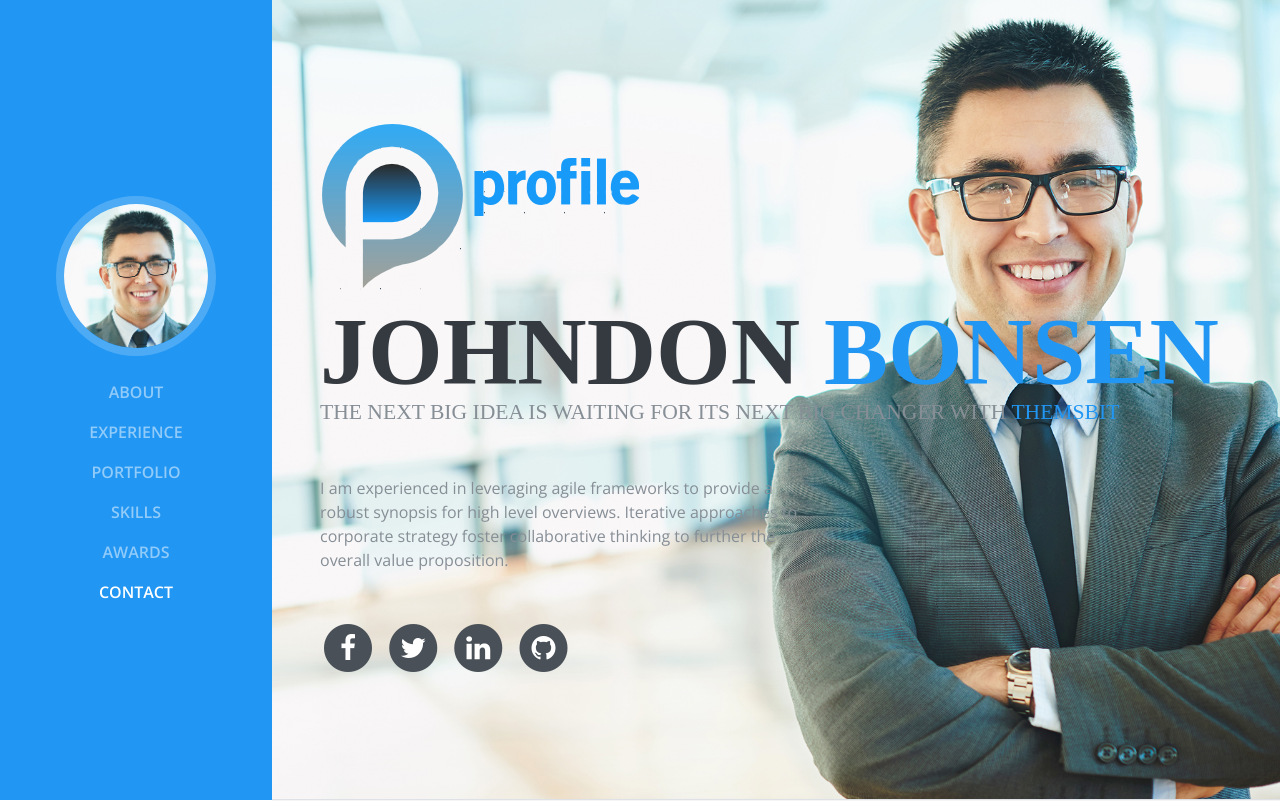
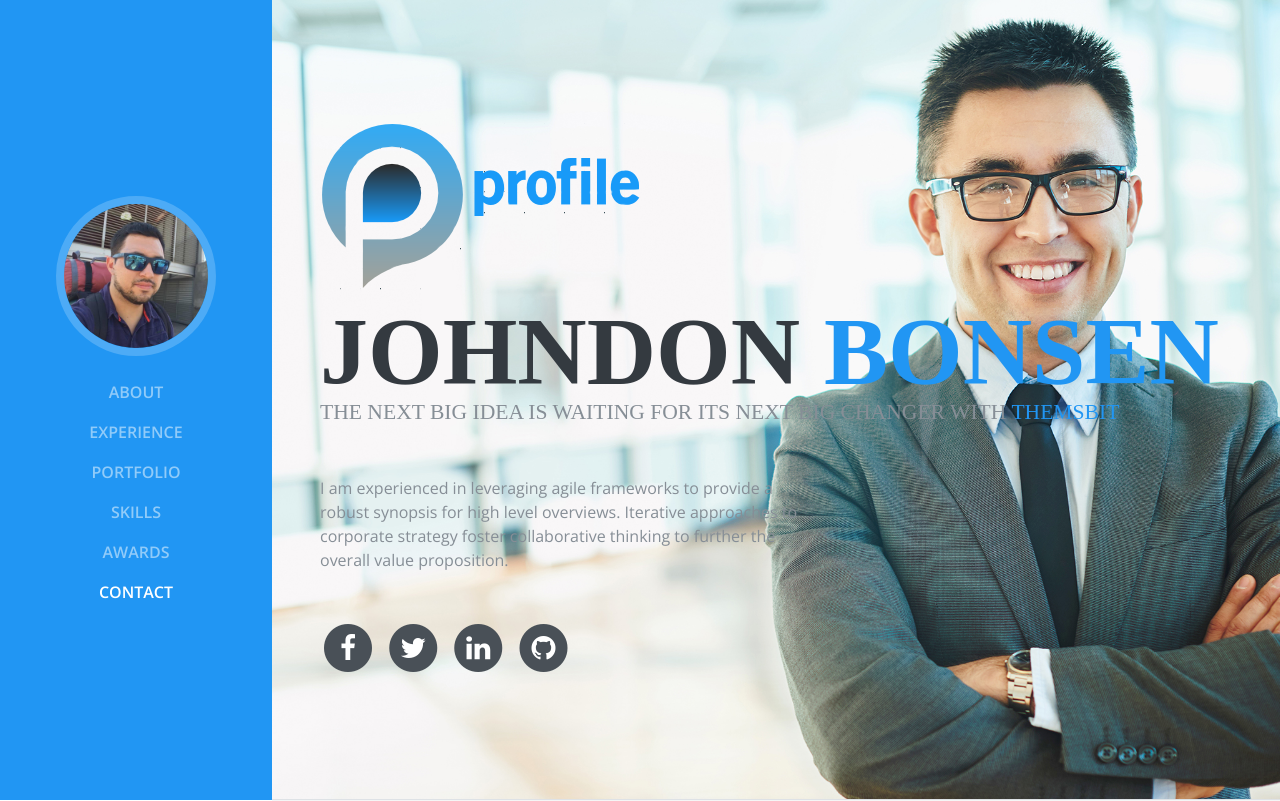
Before and after one commit to SBUSTAMANTES/MUESTRAS, a plain HTML site: page index.html in a window 1280 px wide. Shown: the top 801 px of the page. Drawn offline with nearby package versions, Linux system fonts and the light colour scheme; a web font is replaced by a local one.

Commit message:
Update index.html

```diff
--- a/index.html
+++ b/index.html
@@ -33,7 +33,7 @@ License URL: https://creativecommons.org/licenses/by/4.0/
       <a class="navbar-brand js-scroll-trigger" href="#page-top">
         <span class="d-block d-lg-none  mx-0 px-0"><img src="img/logo-white.png" alt="" class="img-fluid"></span>
         <span class="d-none d-lg-block">
-          <img class="img-fluid img-profile rounded-circle mx-auto mb-2" src="img/profile.jpg" alt="">
+          <img class="img-fluid img-profile rounded-circle mx-auto mb-2" src="img/perfil.jpg" alt="">
         </span>
       </a>
         <button class="navbar-toggler" type="button" data-toggle="collapse" data-target="#navbarSupportedContent" aria-controls="navbarSupportedContent" aria-expanded="false" aria-label="Toggle navigation">
```
